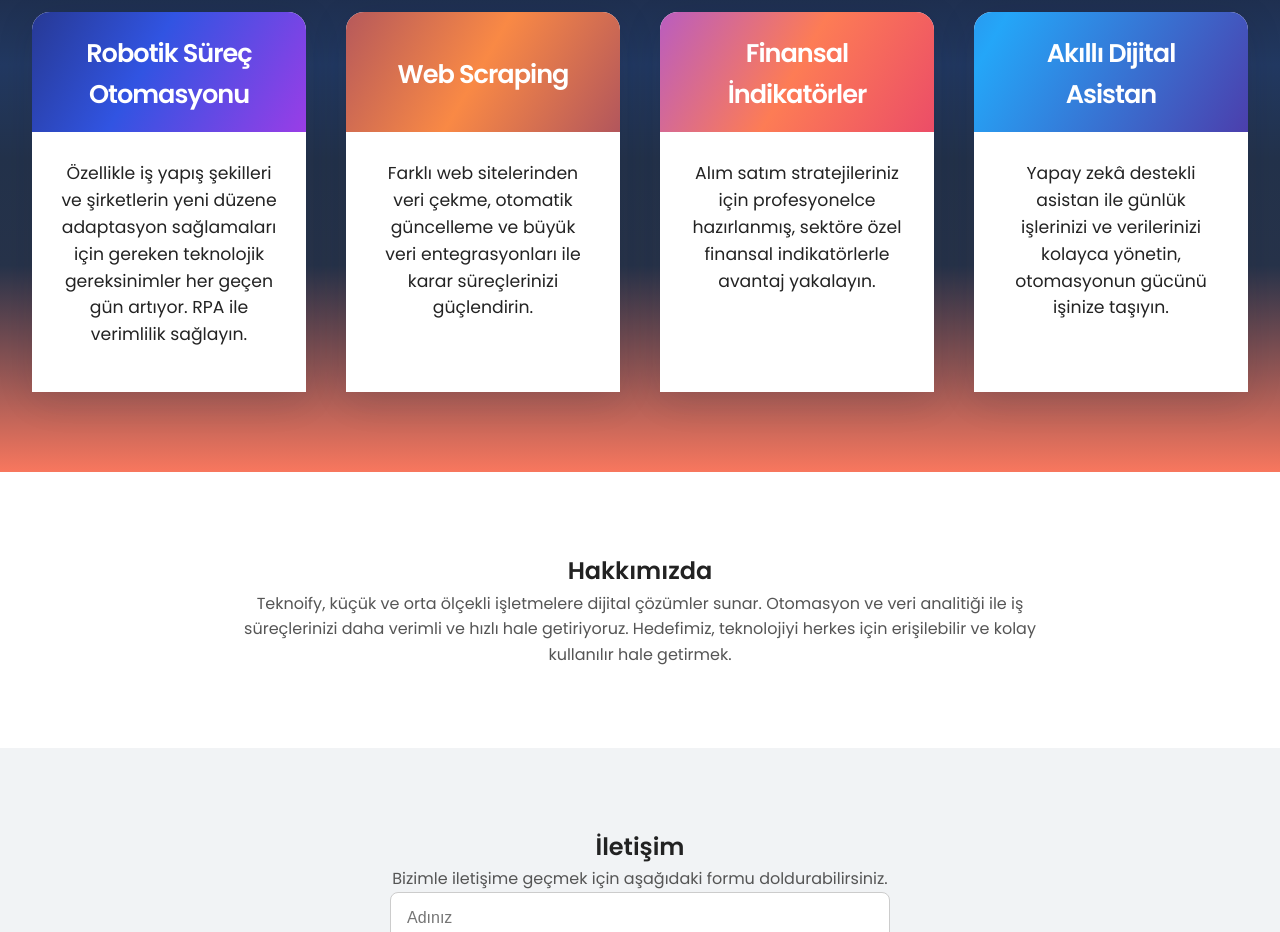
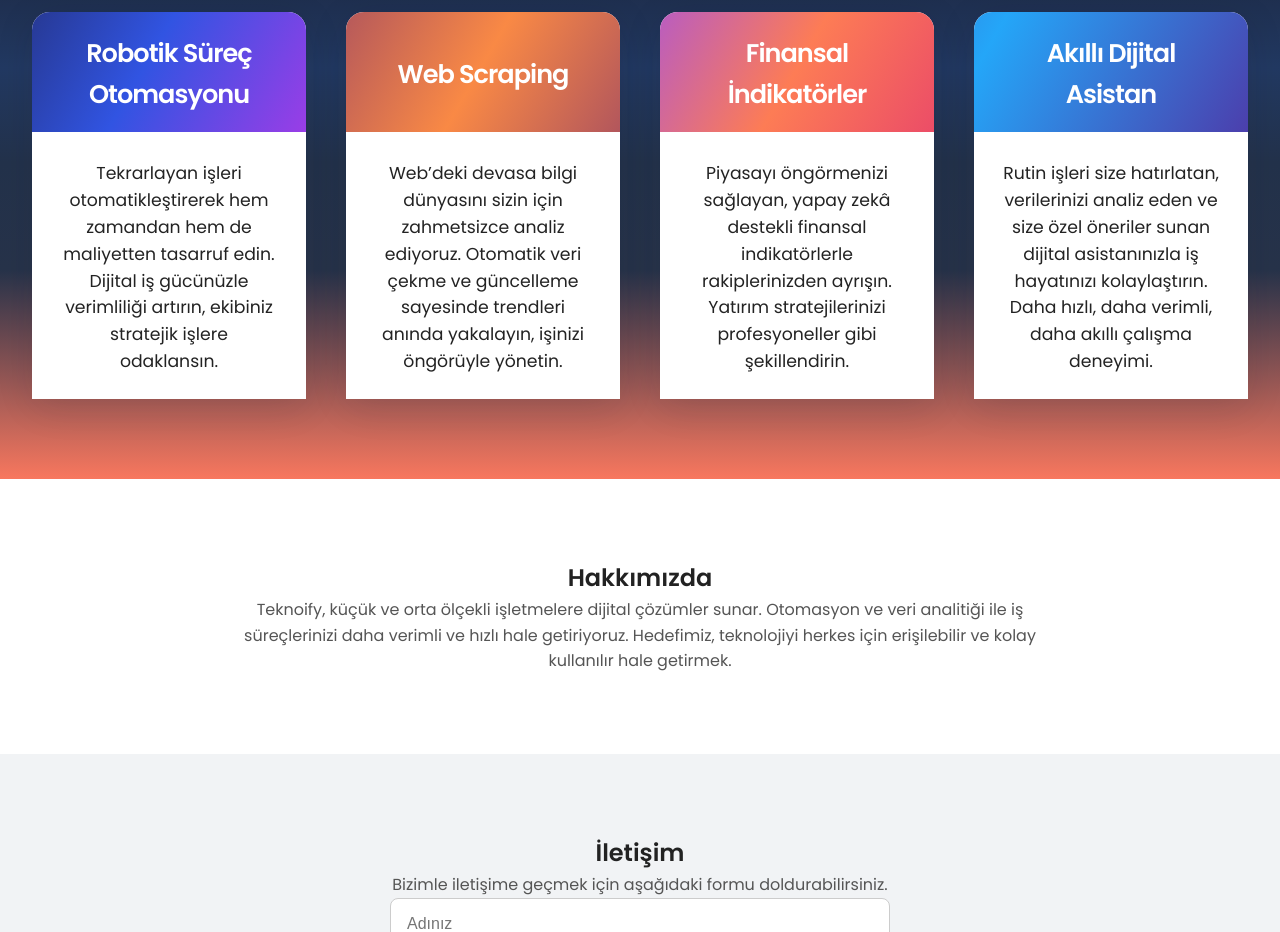
Before and after one commit to SSerkanYavuzcan/teknoify, a plain HTML site: page index.html in a window 1280 px wide. Shown: the part 960-1892 px from the top of the page. Drawn offline with nearby package versions, Linux system fonts and the light colour scheme.

Commit message:
html güncellendi

```diff
--- a/index.html
+++ b/index.html
@@ -85,7 +85,7 @@
         <span>Robotik Süreç Otomasyonu</span>
       </div>
       <div class="modern-product-desc">
-        Özellikle iş yapış şekilleri ve şirketlerin yeni düzene adaptasyon sağlamaları için gereken teknolojik gereksinimler her geçen gün artıyor. RPA ile verimlilik sağlayın.
+        Tekrarlayan işleri otomatikleştirerek hem zamandan hem de maliyetten tasarruf edin. Dijital iş gücünüzle verimliliği artırın, ekibiniz stratejik işlere odaklansın.
       </div>
     </div>
     <!-- 2. Web Scraping -->
@@ -94,7 +94,7 @@
         <span>Web Scraping</span>
       </div>
       <div class="modern-product-desc">
-        Farklı web sitelerinden veri çekme, otomatik güncelleme ve büyük veri entegrasyonları ile karar süreçlerinizi güçlendirin.
+        Web’deki devasa bilgi dünyasını sizin için zahmetsizce analiz ediyoruz. Otomatik veri çekme ve güncelleme sayesinde trendleri anında yakalayın, işinizi öngörüyle yönetin.
       </div>
     </div>
     <!-- 3. Finansal İndikatörler -->
@@ -103,7 +103,7 @@
         <span>Finansal İndikatörler</span>
       </div>
       <div class="modern-product-desc">
-        Alım satım stratejileriniz için profesyonelce hazırlanmış, sektöre özel finansal indikatörlerle avantaj yakalayın.
+        Piyasayı öngörmenizi sağlayan, yapay zekâ destekli finansal indikatörlerle rakiplerinizden ayrışın. Yatırım stratejilerinizi profesyoneller gibi şekillendirin.
       </div>
     </div>
     <!-- 4. Akıllı Dijital Asistan -->
@@ -112,7 +112,7 @@
         <span>Akıllı Dijital Asistan</span>
       </div>
       <div class="modern-product-desc">
-        Yapay zekâ destekli asistan ile günlük işlerinizi ve verilerinizi kolayca yönetin, otomasyonun gücünü işinize taşıyın.
+        Rutin işleri size hatırlatan, verilerinizi analiz eden ve size özel öneriler sunan dijital asistanınızla iş hayatınızı kolaylaştırın. Daha hızlı, daha verimli, daha akıllı çalışma deneyimi.
       </div>
     </div>
   </div>
```
